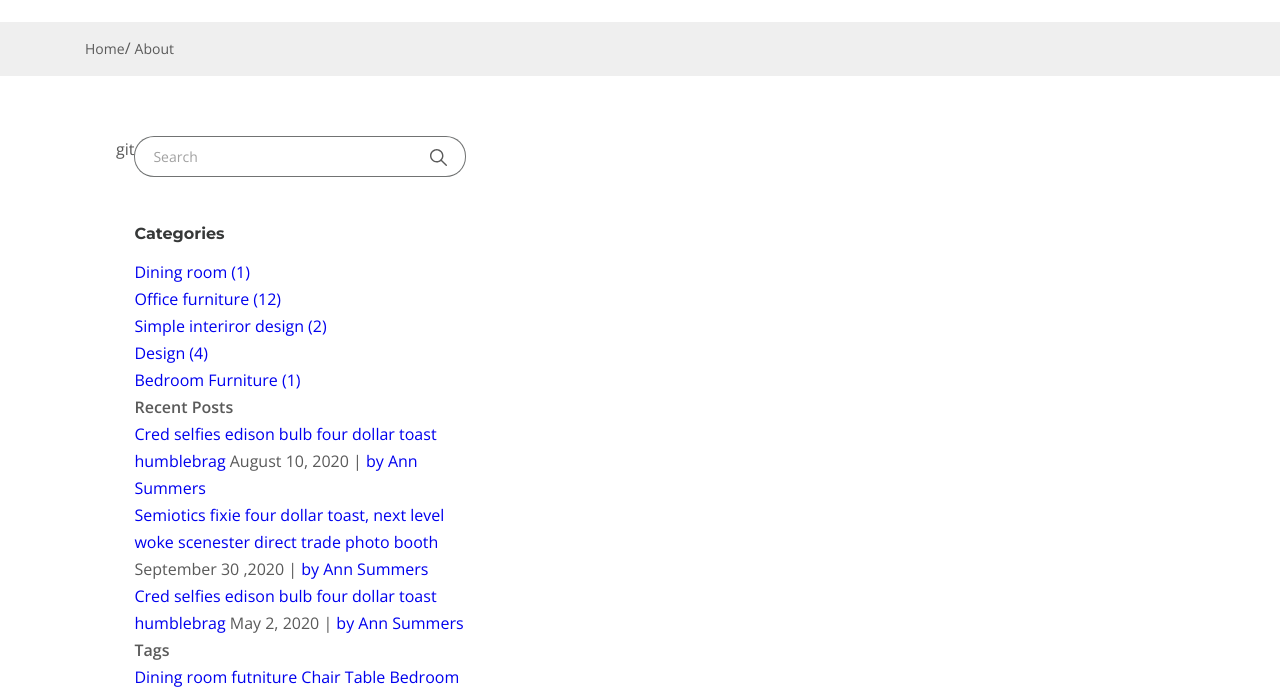
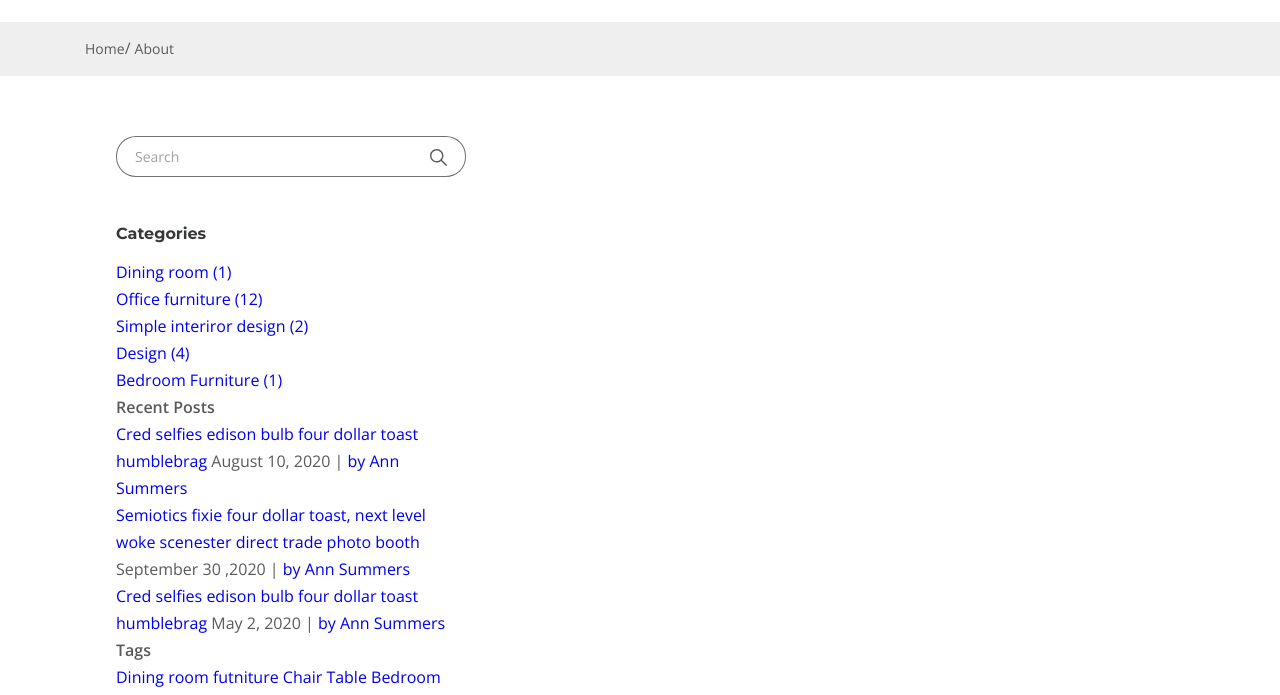
Before and after one commit to Sergitarius/Chairs, a website: page app/blog.html in a window 1280 px wide. Shown: the part 98-793 px from the top of the page. Drawn offline with nearby package versions, Linux system fonts and the light colour scheme.

Commit message:
second commit

```diff
--- a/app/blog.html
+++ b/app/blog.html
@@ -84,7 +84,7 @@
 
 
             <div class="blog__items">
-              git
+
 
             </div>
             <aside class="aside">
```
Also changed, not shown: package.json (+7 -2 lines), 1 other file.
